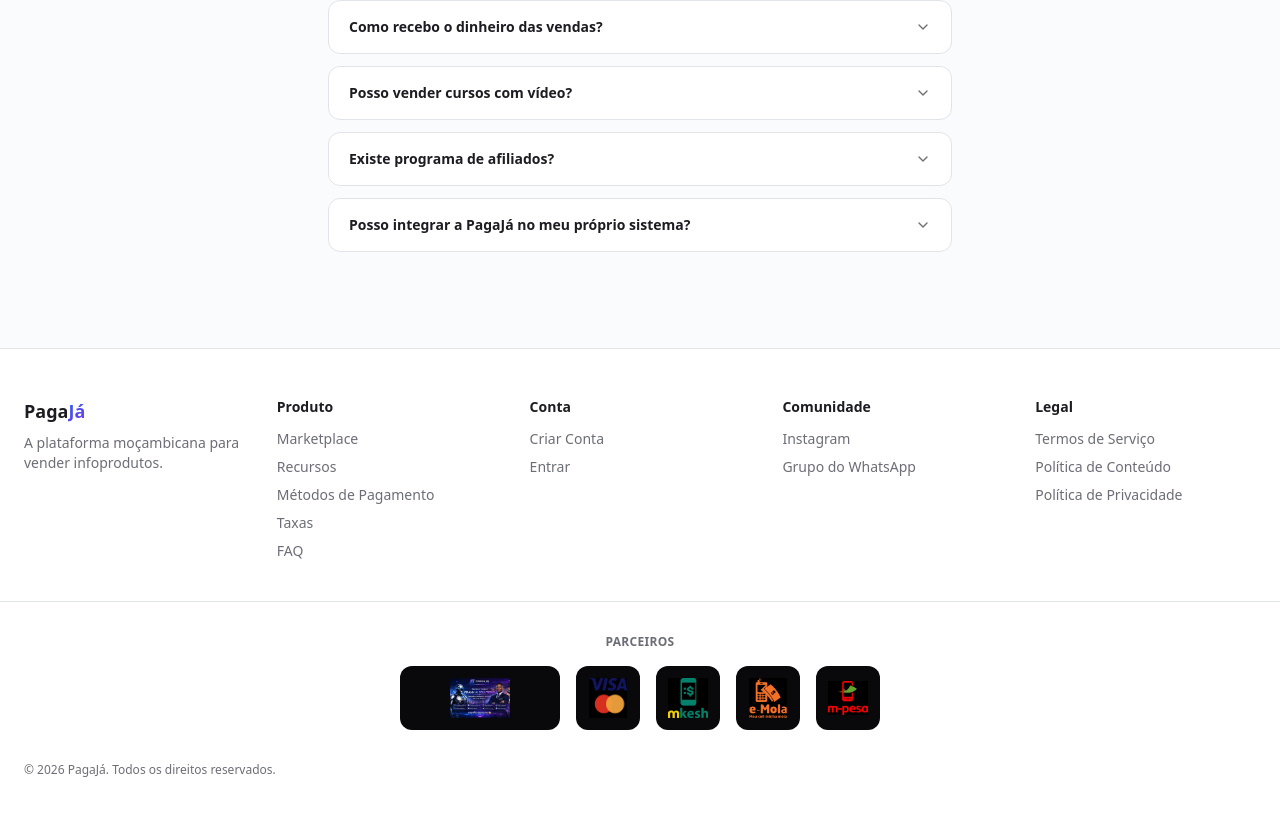
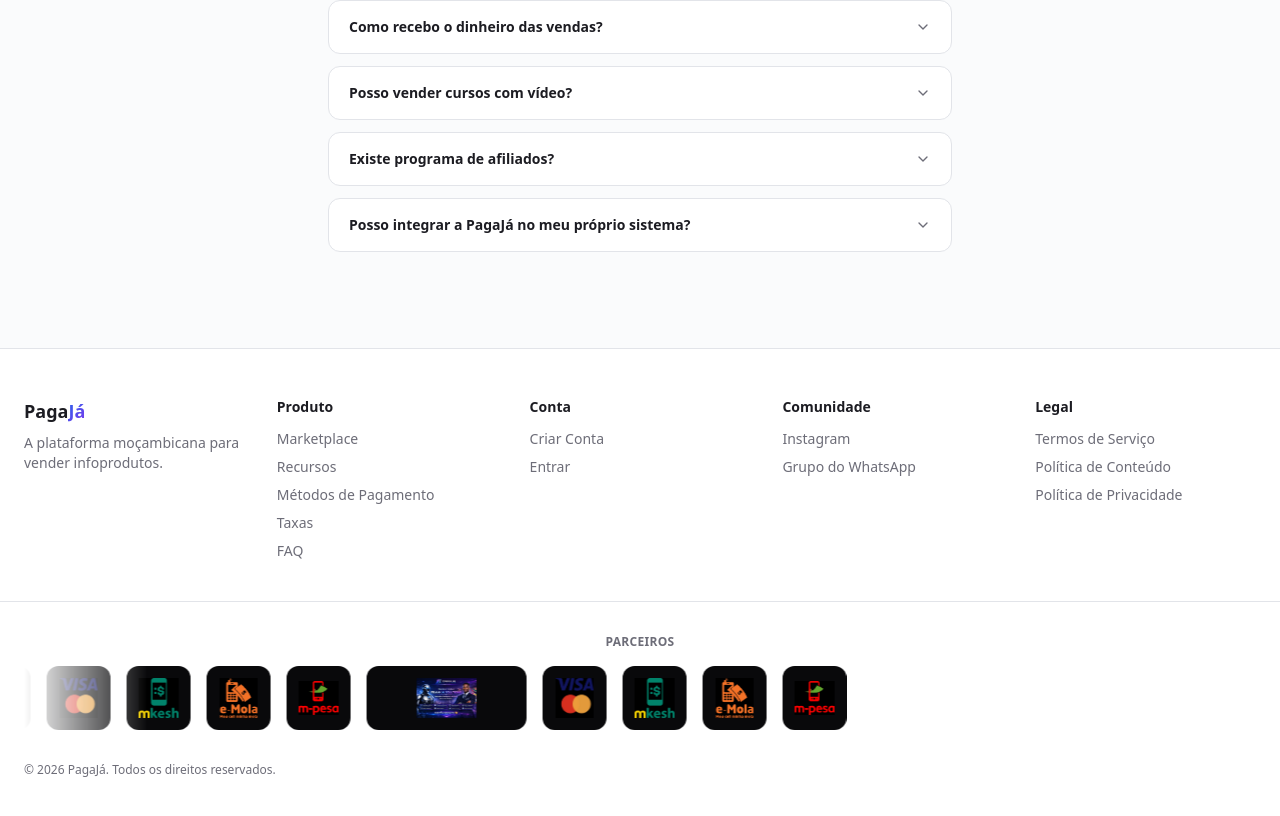
Before and after one commit to FrankHu1704/Steam-, a Next.js app: page / in a window 1280 px wide. Shown: the part 6200-7016 px from the top of the page. Built offline with nearby package versions, Linux system fonts and the light colour scheme.

Commit message:
Animar os logos dos parceiros no rodapé (marquee contínuo)
A faixa de parceiros roda continuamente da direita para a esquerda,
com fade nas pontas e pausa ao passar o rato por cima.

```diff
--- a/app/globals.css
+++ b/app/globals.css
@@ -44,3 +44,20 @@
     @apply bg-brand-gradient bg-clip-text text-transparent;
   }
 }
+
+@keyframes marquee {
+  from {
+    transform: translateX(0);
+  }
+  to {
+    transform: translateX(-50%);
+  }
+}
+
+.animate-marquee {
+  animation: marquee 22s linear infinite;
+}
+
+.animate-marquee:hover {
+  animation-play-state: paused;
+}
--- a/components/site-footer.tsx
+++ b/components/site-footer.tsx
@@ -68,10 +68,11 @@ export function SiteFooter() {
       </div>
       <div className="container mt-10 border-t border-border pt-8">
         <p className="text-center text-xs font-semibold uppercase tracking-wide text-muted-foreground">Parceiros</p>
-        <div className="mt-4 flex flex-wrap items-center justify-center gap-4">
-          {PARTNERS.map((p) => (
+        <div className="relative mt-4 overflow-hidden [mask-image:linear-gradient(to_right,transparent,black_10%,black_90%,transparent)]">
+          <div className="flex w-max animate-marquee gap-4">
+            {[...PARTNERS, ...PARTNERS].map((p, i) => (
               <div
-              key={p.name}
+                key={`${p.name}-${i}`}
                 className={cn(
                   "flex shrink-0 items-center justify-center rounded-xl bg-zinc-950 p-3",
                   p.wide ? "h-16 w-40" : "h-16 w-16"
@@ -88,6 +89,7 @@ export function SiteFooter() {
             ))}
           </div>
         </div>
+      </div>
 
       <p className="container mt-8 text-xs text-muted-foreground">
         © {new Date().getFullYear()} PagaJá. Todos os direitos reservados.
```
Lines whose indentation alone changed are shown as unchanged.
